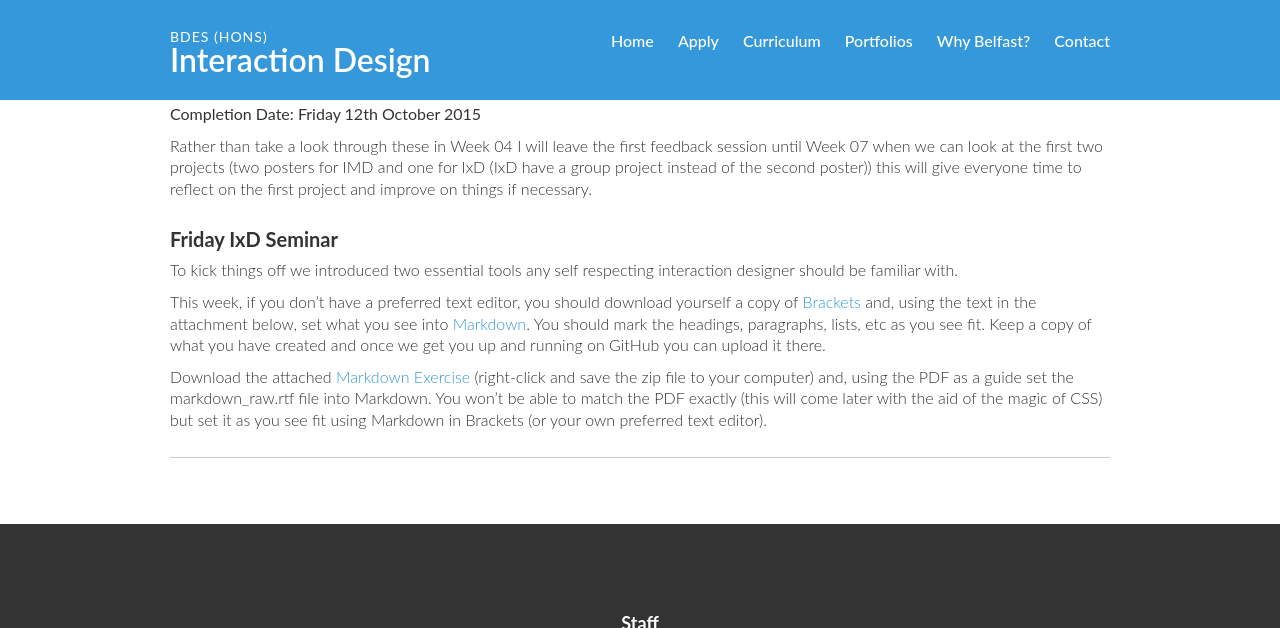
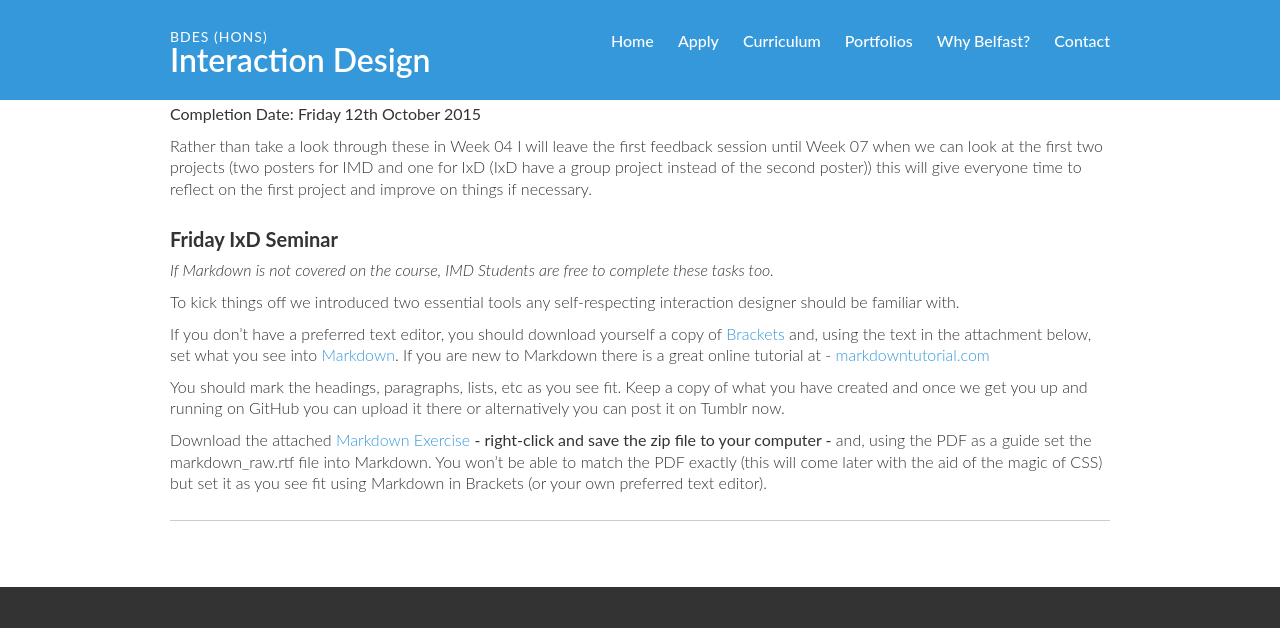
Before and after one commit to ixdbelfast/ixdbelfast.github.io, a Jekyll site: the page built from modules/IXD102/IXD102.md, in a window 1280 px wide and 900 px high, scrolled down 2259 px, cut to the strip 0-628 px from the top of the window. Built offline with Jekyll 4.4.1, drawn with Linux system fonts in a browser that asks for light colours; our own code applies the rules of GitHub Pages for plain Markdown files.

Commit message:
Updated Week 01 content

```diff
--- a/modules/IXD102/IXD102.md
+++ b/modules/IXD102/IXD102.md
@@ -81,10 +81,14 @@ Rather than take a look through these in Week 04 I will leave the first feedback
 
 ### Friday IxD Seminar
 
-To kick things off we introduced two essential tools any self respecting interaction designer should be familiar with.
+*If Markdown is not covered on the course, IMD Students are free to complete these tasks too.*
 
-This week, if you don't have a preferred text editor, you should download yourself a copy of [Brackets](http://brackets.io) and, using the text in the attachment below, set what you see into [Markdown](http://daringfireball.net/projects/markdown/basics). You should mark the headings, paragraphs, lists, etc as you see fit. Keep a copy of what you have created and once we get you up and running on GitHub you can upload it there.
+To kick things off we introduced two essential tools any self-respecting interaction designer should be familiar with.
 
-Download the attached [Markdown Exercise](resources/markdown_exercise.zip) (right-click and save the zip file to your computer) and, using the PDF as a guide set the markdown_raw.rtf file into Markdown. You won’t be able to match the PDF exactly (this will come later with the aid of the magic of CSS) but set it as you see fit using Markdown in Brackets (or your own preferred text editor).
+If you don't have a preferred text editor, you should download yourself a copy of [Brackets](http://brackets.io) and, using the text in the attachment below, set what you see into [Markdown](http://daringfireball.net/projects/markdown/basics). If you are new to Markdown there is a great online tutorial at - [markdowntutorial.com](https://www.markdowntutorial.com/)
+
+You should mark the headings, paragraphs, lists, etc as you see fit. Keep a copy of what you have created and once we get you up and running on GitHub you can upload it there or alternatively you can post it on Tumblr now.
+
+Download the attached [Markdown Exercise](resources/markdown_exercise.zip) **- right-click and save the zip file to your computer -** and, using the PDF as a guide set the markdown_raw.rtf file into Markdown. You won’t be able to match the PDF exactly (this will come later with the aid of the magic of CSS) but set it as you see fit using Markdown in Brackets (or your own preferred text editor).
 
 ---
```
